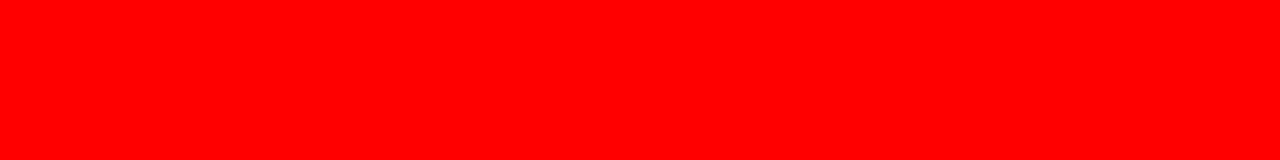
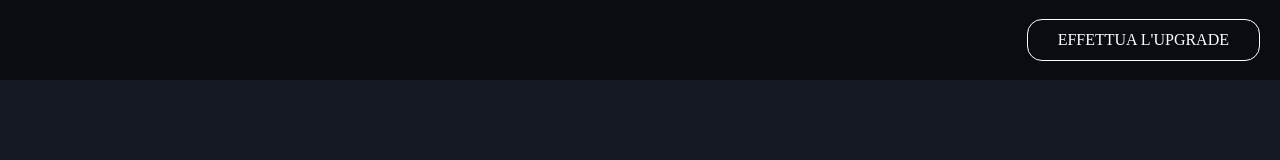
Before and after one commit to Stefano-Para/html-css-spotifyweb, a plain HTML site: page index.html in a window 1280 px wide. Drawn offline with Linux system fonts and the light colour scheme.

Commit message:
button, ora faccio layout grossomodo

```diff
--- a/css/style.css
+++ b/css/style.css
@@ -2,5 +2,31 @@ body {
     box-sizing: border-box;
     margin: 0;
     padding: 0;
-    background-color: red;
+    background-color: #141922;
 }
+.grey {
+    color: #a3a3a3;
+}
+.white {
+    color: white;
+}
+a {
+    text-decoration: none;
+}
+/* header  */
+header {
+    background-color: rgba(0, 0, 0, 0.5);
+    height: 80px;
+    position: relative;
+}
+.upgrade_btn{
+    position: absolute;
+    right: 20px;
+    line-height: 30px;
+    top: 50%;
+    transform: translate(0, -50%);
+    padding: 5px 30px;
+    border: 1px solid white;
+    border-radius: 15px;
+    text-transform: uppercase;
+}
--- a/index.html
+++ b/index.html
@@ -4,11 +4,36 @@
         <meta charset="UTF-8">
         <meta http-equiv="X-UA-Compatible" content="IE=edge">
         <meta name="viewport" content="width=device-width, initial-scale=1.0">
+
         <!-- css  -->
         <link rel="stylesheet" href="css/style.css">
         <title>Spotify By Para - Boolean</title>
     </head>
+
     <body>
+        <!-- header trasparente in alto  -->
+        <header>
+            <div class="upgrade_btn">
+                <a class="white" href="">Effettua L'upgrade</a>
+            </div>
+
+
+        </header>
+
+        <!-- nav bar di sinistra  -->
+        <nav>
+
+        </nav>
+
+        <!-- main part  -->
+        <main>
+
+        </main>
+
+        <!-- footer  -->
+        <footer>
+
+        </footer>
 
     </body>
 </html>
```
Lines whose indentation alone changed are shown as unchanged.
